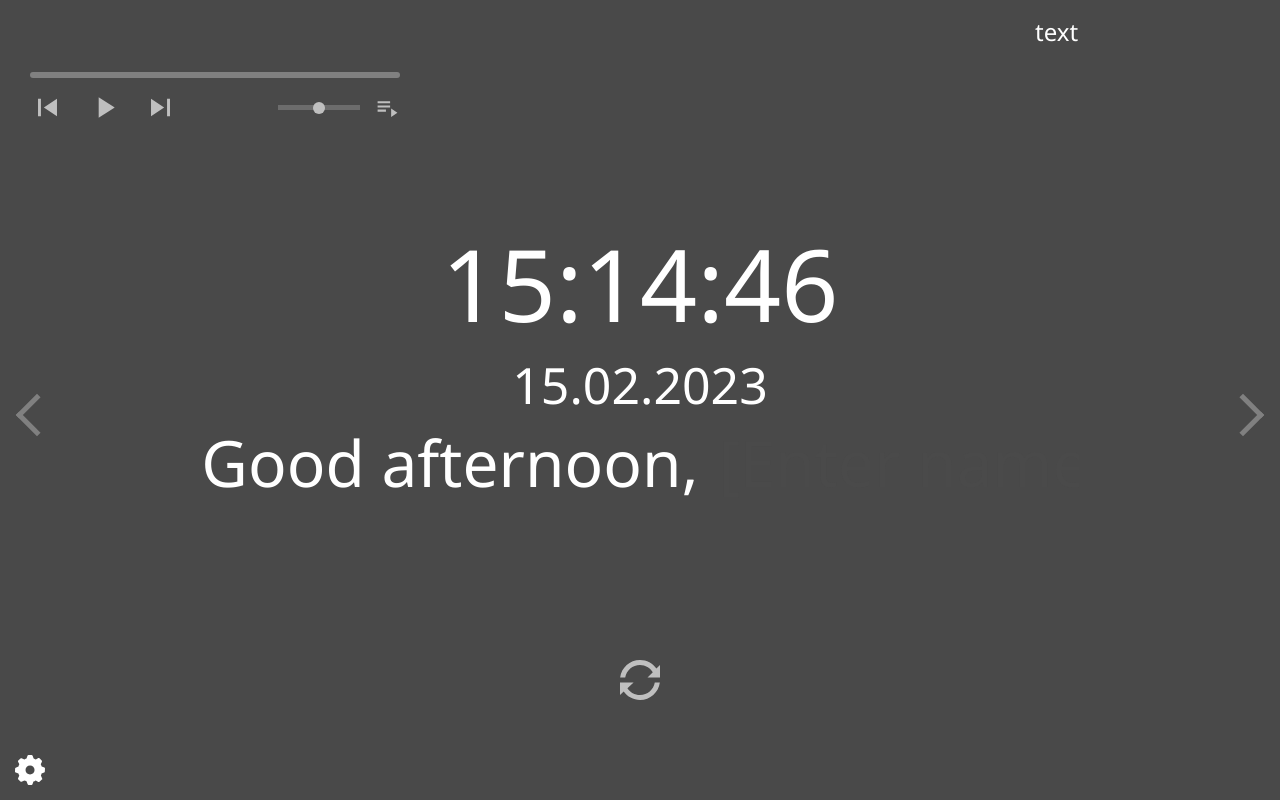
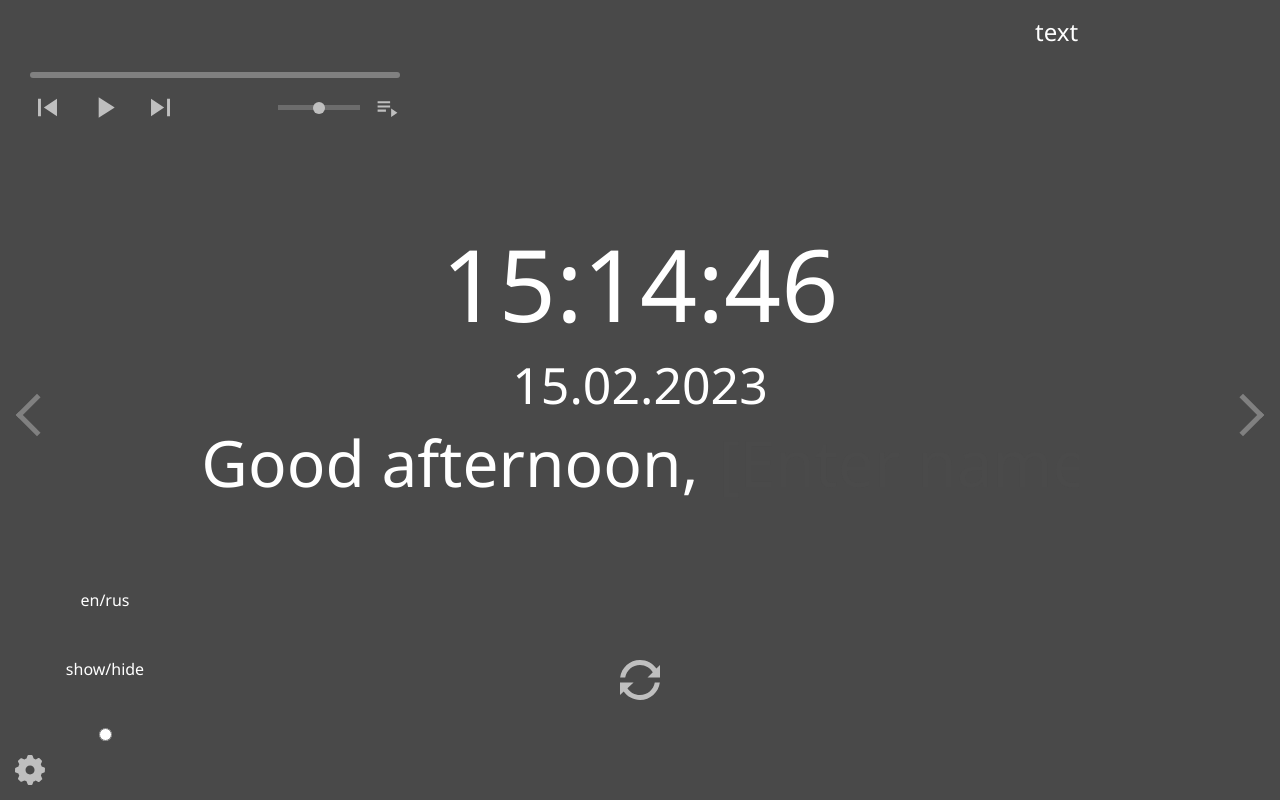
Before and after one commit to RomanPavlovsky/Momentum, a website built with webpack: page src/index.html in a window 1280 px wide. Both pictures are taken after a click on the element 30 px from the left and 770 px from the top of the page. Built offline with nearby package versions, Linux system fonts and the light colour scheme; no server answers.

Commit message:
feat: add settings menu

```diff
--- a/src/index.html
+++ b/src/index.html
@@ -48,7 +48,6 @@
           value="text"
           placeholder="[Enter city]"
         />
-        <!-- <h2 class="city"></h2> -->
         <div class="weather_main_info">
           <div class="temp"></div>
           <div class="icon_weather"></div>
@@ -71,8 +70,17 @@
       <i class="slider_next"></i>
     </main>
     <footer>
-      <div class="settings"></div>
-      <div class="quote">
+      <div class="settings_container">
+        <div class="settings_btn"></div>
+        <div class="settings_modal">
+          <div class="multilang">en/rus</div>
+          <div class="hide_elements">show/hide</div>
+          <div class="input_backgrounds">
+            <input type="radio" />
+          </div>
+        </div>
+      </div>
+      <div class="quote_container">
         <button class="quote_refresh"></button>
         <h2 class="quote_text"></h2>
         <h3 class="quote_author"></h3>
--- a/src/index.js
+++ b/src/index.js
@@ -5,3 +5,4 @@ import greeting from "./js/greeting";
 import quotes from "./js/quotes";
 import userWeather from "./js/userWeather";
 import audioPlayer from "./js/audioPlayer";
+import settings from "./js/settings";
--- /dev/null
+++ b/src/js/settings.js
@@ -0,0 +1,33 @@
+const settingsBtn = document.querySelector(".settings_btn");
+const settingsModal = document.querySelector(".settings_modal");
+
+const openSettings = () => {
+  settingsBtn.addEventListener("click", () => {
+    let modalSize = parseInt(getComputedStyle(settingsModal).width);
+    console.log(modalSize);
+    console.log("вызов события");
+    if (modalSize === 0) {
+      console.log("вызов модалки");
+      settingsBtn.classList.add("active");
+      setTimeout(() => {
+        settingsModal.classList.add("active");
+      }, 300);
+    } else if (modalSize > 0) {
+      settingsBtn.classList.add("unactive");
+      setTimeout(() => {
+        settingsModal.classList.remove("active");
+      }, 300);
+    }
+  });
+  settingsBtn.addEventListener(
+    "animationend",
+    () => {
+      settingsBtn.classList.remove("active");
+      settingsBtn.classList.remove("unactive");
+    },
+    false
+  );
+};
+openSettings();
+
+export default openSettings;
--- a/src/scss/settings.scss
+++ b/src/scss/settings.scss
@@ -1,9 +1,62 @@
-.settings {
+.settings_container {
+}
+.settings_btn {
+  cursor: pointer;
   position: absolute;
+  z-index: 5;
   left: 15;
   bottom: 15;
   background: url("./svg/setting.svg");
   background-size: cover;
   width: 30px;
   height: 30px;
+  opacity: 0.65;
+  &:hover {
+    opacity: 1;
+  }
+  &.active {
+    animation: 0.6s ease-in-out 1 on;
+    @keyframes on {
+      from {
+        transform: rotate(180deg);
+      }
+
+      to {
+        transform: rotate(360deg);
+      }
+    }
+  }
+  &.unactive {
+    animation: 0.6s ease-in-out 1 off;
+    @keyframes off {
+      from {
+        transform: rotate(360deg);
+      }
+
+      to {
+        transform: rotate(180deg);
+      }
+    }
+  }
 }
+.settings_modal {
+  border-radius: 10%;
+  opacity: 0;
+  color: #fff;
+  display: flex;
+  flex-direction: column;
+  align-items: center;
+  justify-content: space-around;
+  position: fixed;
+  left: 15;
+  bottom: 35px;
+  width: 0px;
+  height: 200px;
+  transition: all 0.3s linear;
+  &.active {
+    opacity: 1;
+    left: 5px;
+    transform: scale(1);
+    width: 200px;
+  }
+}
```
